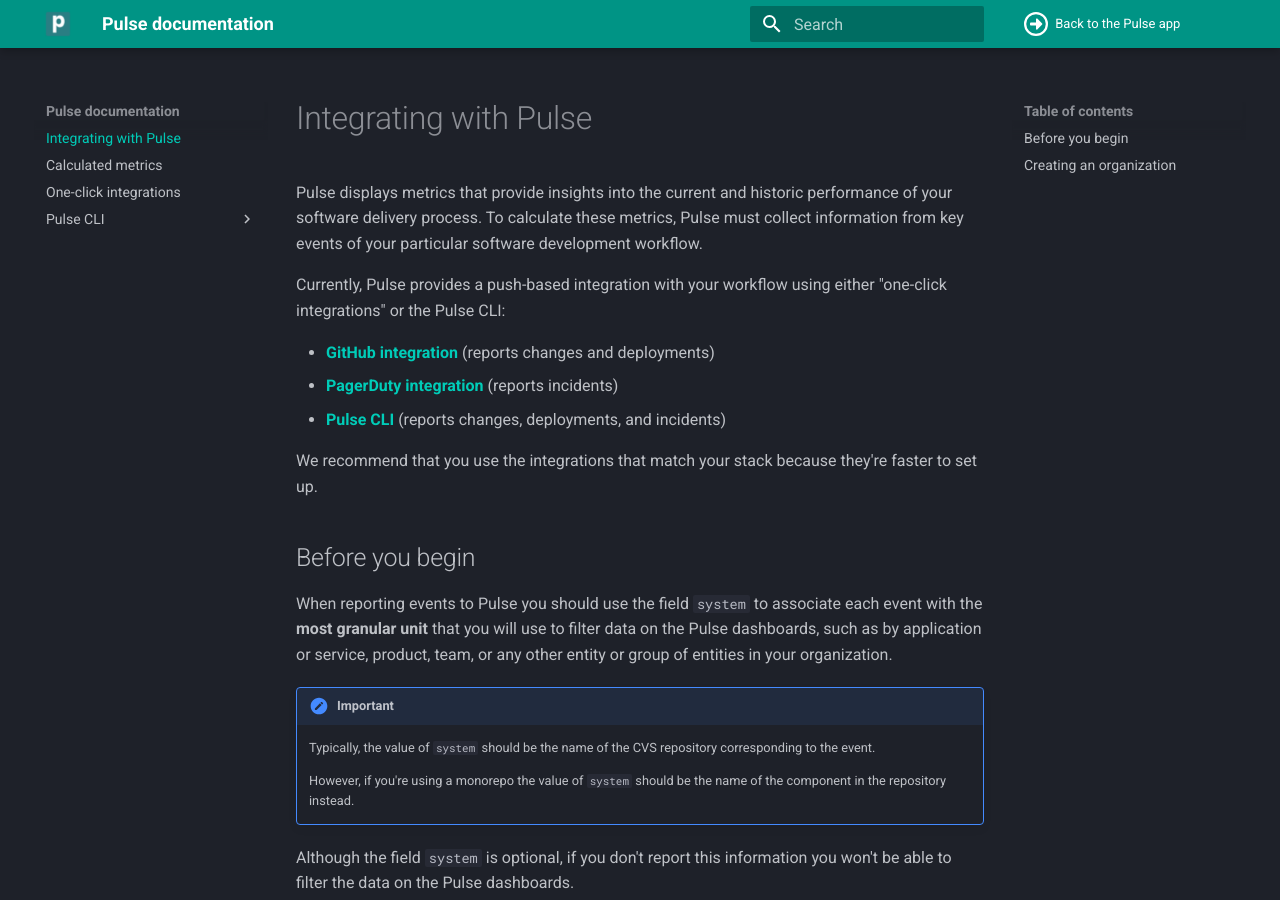
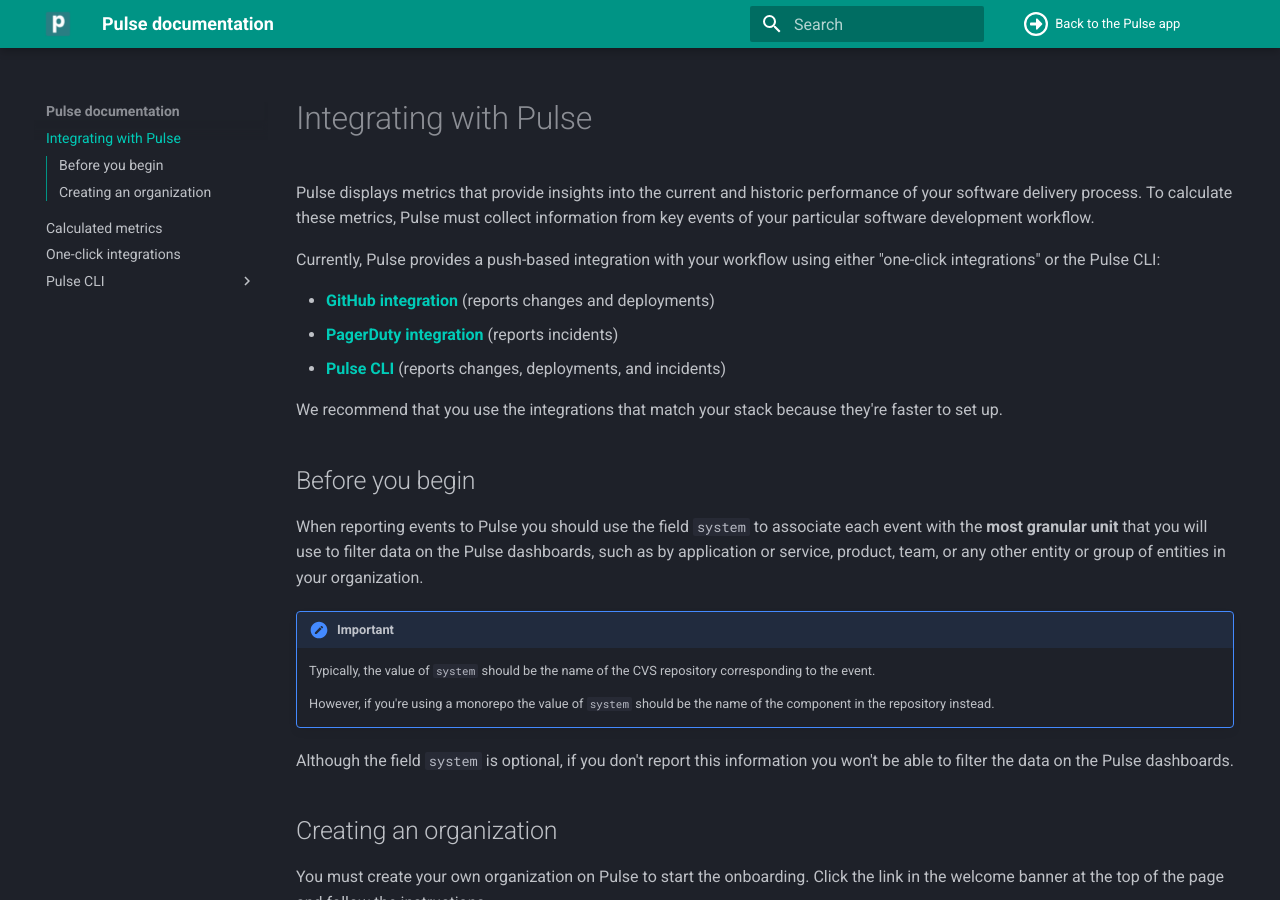
Before and after one commit to codacy/pulse-user-docs, an MkDocs documentation site: the page built from docs/index.md, in a window 1280 px wide and 900 px high. Built offline with MkDocs 1.6.1 and Material for MkDocs 9.7.7, drawn with Linux system fonts in a browser that asks for light colours.

Commit message:
feature: Integrate ToC into sidebar

```diff
--- a/mkdocs.yml
+++ b/mkdocs.yml
@@ -17,6 +17,7 @@
   logo: "assets/pulse-logo.png"
   features:
     - navigation.instant
+    - toc.integrate
   custom_dir: overrides
   icon:
     repo: fontawesome/regular/arrow-alt-circle-right
--- a/requirements.txt
+++ b/requirements.txt
@@ -1,3 +1,3 @@
 mkdocs==1.1.2
-mkdocs-material==6.1.0
+mkdocs-material==7.0.5
 pymdown-extensions==8.0.1
```
